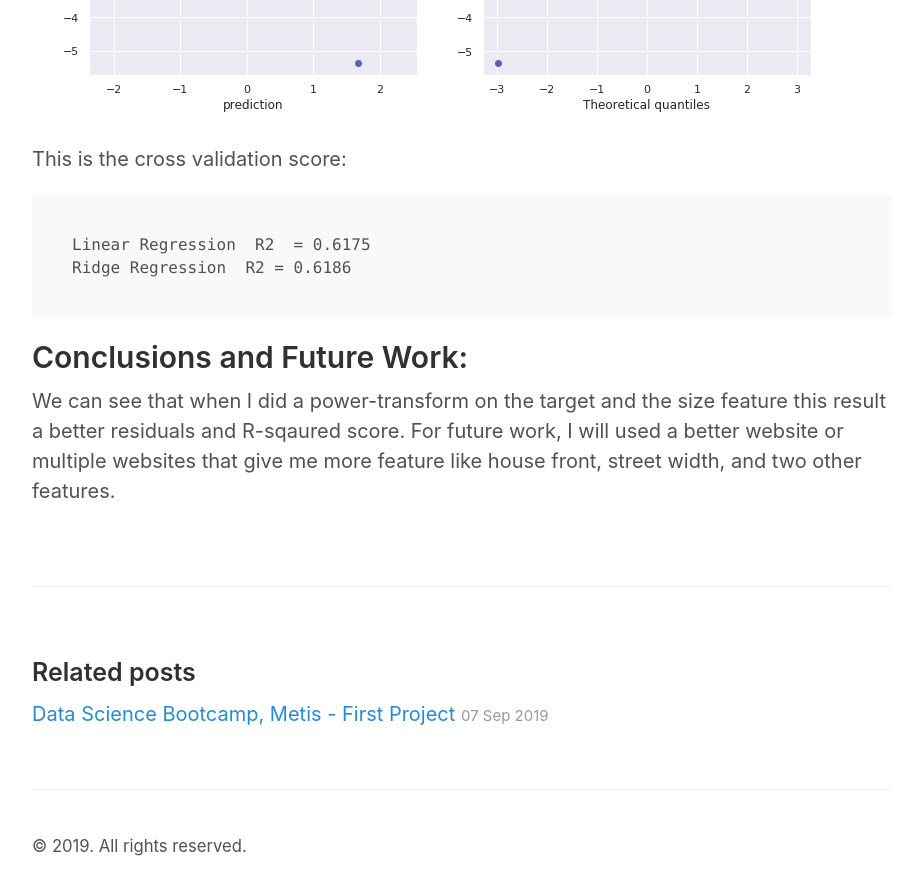
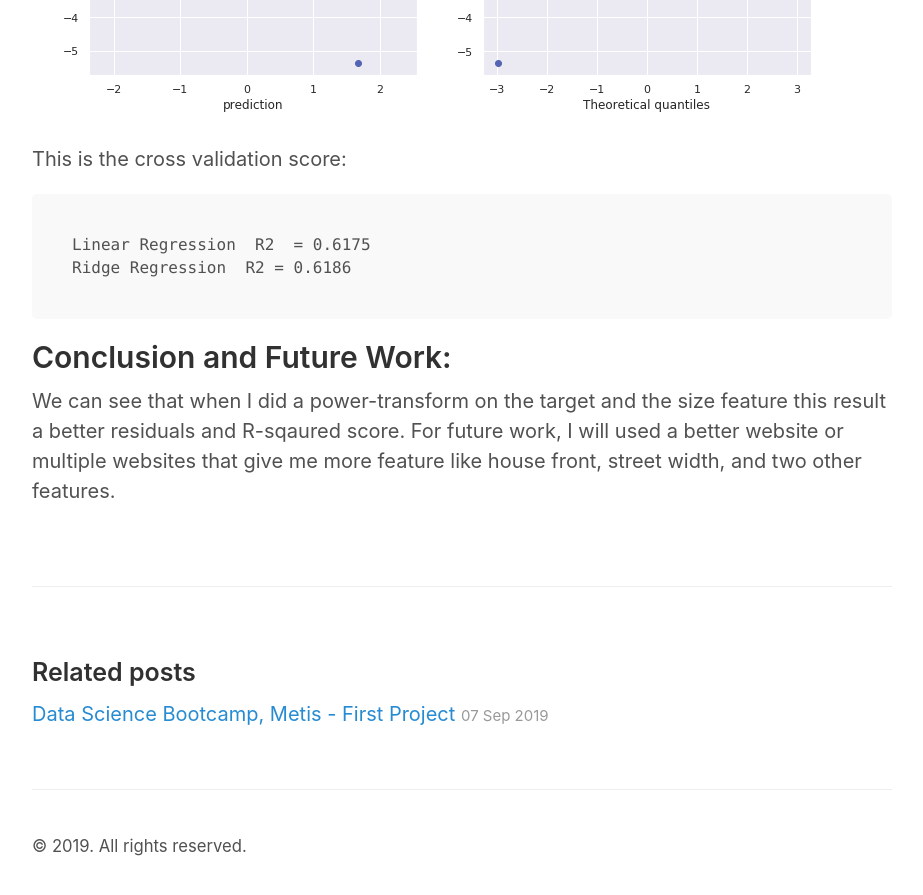
Before and after one commit to SulimanMD/SulimanMD.github.io, a Jekyll site: the page built from _posts/2019-09-22-Project_2.md, in a window 1280 px wide and 900 px high, scrolled down 11948 px. Shown: the top 895 px of the window, without its empty margins (178-1101 px from the left). Built offline with Jekyll 4.4.1, drawn with Linux system fonts in a browser that asks for light colours.

Commit message:
Commit number 31

````diff
--- a/_posts/2019-09-22-Project_2.md
+++ b/_posts/2019-09-22-Project_2.md
@@ -200,6 +200,6 @@ Ridge Regression  R2 = 0.6186
 ```
 
 
-## Conclusions and Future Work:
+## Conclusion and Future Work:
 
 We can see that when I did a power-transform on the target and the size feature this result a better residuals and R-sqaured score. For future work, I will used a better website or multiple websites that give me more feature like house front, street width, and two other features.
````
